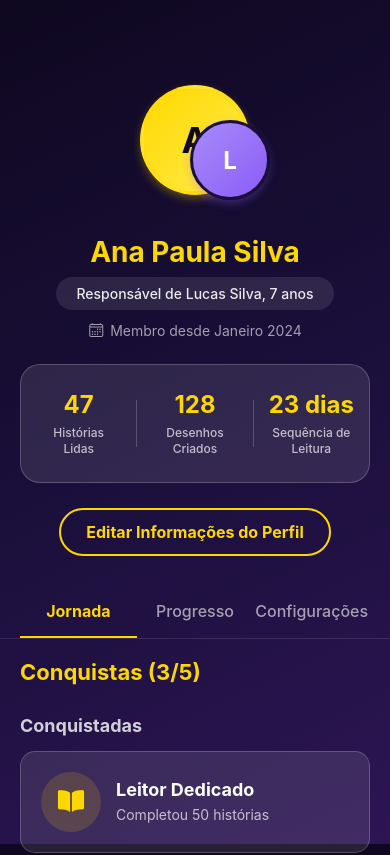
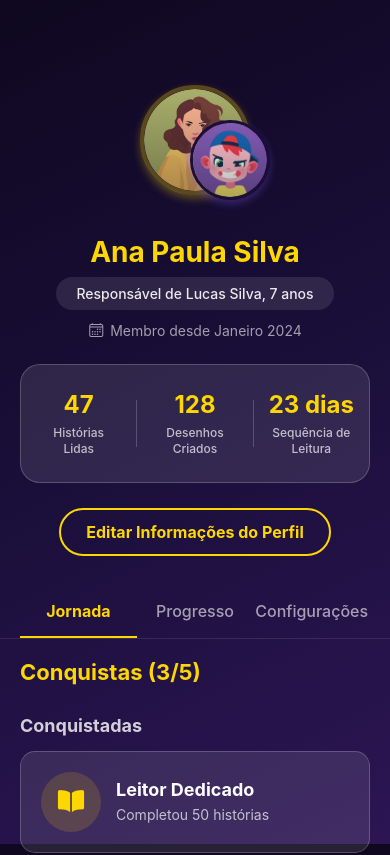
Before and after one commit to Vini-cods/ArtFlowApp, a React Native app: screen /Profile in a window 390 px wide. Shown: the top 855 px of the page. Built offline with nearby package versions, Linux system fonts and the light colour scheme.

Commit message:
Refactor code structure for improved readability and maintainability

```diff
--- a/screens/ProfileScreen.js
+++ b/screens/ProfileScreen.js
@@ -7,6 +7,7 @@ import {
     ScrollView,
     StatusBar,
     Dimensions,
+    Image
 } from 'react-native';
 import { LinearGradient } from 'expo-linear-gradient';
 import { Ionicons } from '@expo/vector-icons';
@@ -157,12 +158,14 @@ export default function ProfileScreen({ navigation }) {
 
     const tabs = ['journey', 'progress', 'settings'];
 
-    // Dados do perfil
+    // Dados do perfil com imagens
     const profileData = {
         parentName: 'Ana Paula Silva',
         childName: 'Lucas Silva',
         childAge: 7,
         memberSince: 'Janeiro 2024',
+        parentImage: require('../assets/ana.png'), // Adicione sua imagem aqui
+        childImage: require('../assets/lucas.png'), // Adicione sua imagem aqui
         stats: {
             storiesRead: '47',
             drawingsCreated: '128',
@@ -215,33 +218,35 @@ export default function ProfileScreen({ navigation }) {
                     <View style={styles.profileSection}>
                         {/* Foto do Responsável */}
                         <View style={styles.parentImageContainer}>
-                            <LinearGradient
-                                colors={['#ffd700', '#ffed4e']}
-                                style={styles.parentImage}
-                                start={{ x: 0, y: 0 }}
-                                end={{ x: 1, y: 1 }}
-                            >
-                                <Text style={styles.parentInitial}>
-                                    {profileData.parentName.charAt(0)}
-                                </Text>
-                            </LinearGradient>
+                            <View style={styles.parentImageWrapper}>
+                                <Image
+                                    source={profileData.parentImage}
+                                    style={styles.parentImage}
+                                    defaultSource={require('../assets/ana.png')} // Imagem padrão caso a principal não carregue
+                                />
+                                <LinearGradient
+                                    colors={['transparent', 'rgba(0,0,0,0.3)']}
+                                    style={styles.imageOverlay}
+                                />
+                            </View>
                             <TouchableOpacity style={styles.editImageButton}>
-                                <Ionicons name="camera" size={16} color="#0f0820" />
+                                <Ionicons name="camera" size={16} color="#fff" />
                             </TouchableOpacity>
                         </View>
 
                         {/* Foto da Criança - Sobreposta */}
                         <View style={styles.childImageContainer}>
-                            <LinearGradient
-                                colors={['#a78bfa', '#8b5cf6']}
-                                style={styles.childImage}
-                                start={{ x: 0, y: 0 }}
-                                end={{ x: 1, y: 1 }}
-                            >
-                                <Text style={styles.childInitial}>
-                                    {profileData.childName.charAt(0)}
-                                </Text>
-                            </LinearGradient>
+                            <View style={styles.childImageWrapper}>
+                                <Image
+                                    source={profileData.childImage}
+                                    style={styles.childImage}
+                                    defaultSource={require('../assets/ana.png')}
+                                />
+                                <LinearGradient
+                                    colors={['transparent', 'rgba(0,0,0,0.3)']}
+                                    style={styles.imageOverlay}
+                                />
+                            </View>
                         </View>
                     </View>
 
@@ -494,12 +499,11 @@ const styles = StyleSheet.create({
     parentImageContainer: {
         position: 'relative',
     },
-    parentImage: {
+    parentImageWrapper: {
         width: 110,
         height: 110,
         borderRadius: 55,
-        justifyContent: 'center',
-        alignItems: 'center',
+        overflow: 'hidden',
         borderWidth: 4,
         borderColor: 'rgba(255, 215, 0, 0.3)',
         shadowColor: '#ffd700',
@@ -508,10 +512,40 @@ const styles = StyleSheet.create({
         shadowRadius: 8,
         elevation: 8,
     },
-    parentInitial: {
-        fontSize: 36,
-        fontWeight: 'bold',
-        color: '#0f0820',
+    parentImage: {
+        width: '100%',
+        height: '100%',
+        resizeMode: 'cover',
+    },
+    childImageContainer: {
+        position: 'absolute',
+        right: -5,
+        bottom: 10,
+    },
+    childImageWrapper: {
+        width: 80,
+        height: 80,
+        borderRadius: 40,
+        overflow: 'hidden',
+        borderWidth: 3,
+        borderColor: '#1a0f3a',
+        shadowColor: '#8b5cf6',
+        shadowOffset: { width: 0, height: 4 },
+        shadowOpacity: 0.3,
+        shadowRadius: 8,
+        elevation: 8,
+    },
+    childImage: {
+        width: '100%',
+        height: '100%',
+        resizeMode: 'cover',
+    },
+    imageOverlay: {
+        position: 'absolute',
+        top: 0,
+        left: 0,
+        right: 0,
+        bottom: 0,
     },
     editImageButton: {
         position: 'absolute',
@@ -525,30 +559,6 @@ const styles = StyleSheet.create({
         alignItems: 'center',
         borderWidth: 3,
         borderColor: '#1a0f3a',
-    },
-    childImageContainer: {
-        position: 'absolute',
-        right: -5,
-        bottom: 10,
-    },
-    childImage: {
-        width: 80,
-        height: 80,
-        borderRadius: 40,
-        justifyContent: 'center',
-        alignItems: 'center',
-        borderWidth: 3,
-        borderColor: '#1a0f3a',
-        shadowColor: '#8b5cf6',
-        shadowOffset: { width: 0, height: 4 },
-        shadowOpacity: 0.3,
-        shadowRadius: 8,
-        elevation: 8,
-    },
-    childInitial: {
-        fontSize: 24,
-        fontWeight: 'bold',
-        color: '#fff',
     },
     profileName: {
         fontSize: 28,
```
Also changed, not shown: assets/ana.png (added), assets/lucas.png (added).
